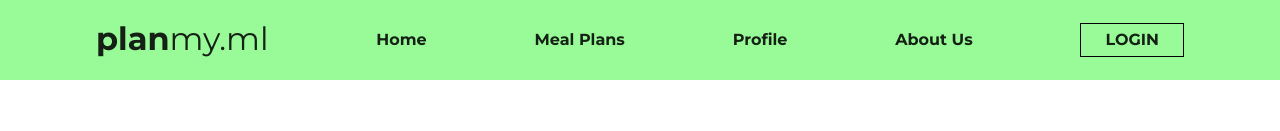
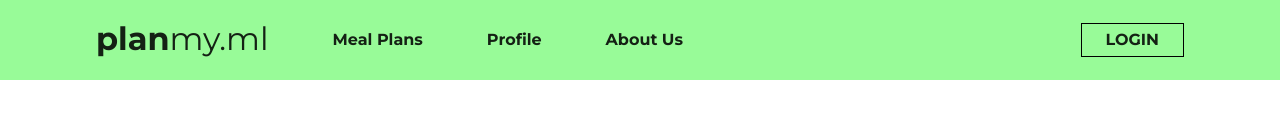
Before and after one commit to CS353T11/CS353TeamProject, a React (Create React App) app: page / in a window 1280 px wide. Shown: the top 131 px of the page. Built offline with nearby package versions, Linux system fonts and the light colour scheme; no server answers.

Commit message:
header fix

```diff
--- a/src/components/layout/loggedInHeader.js
+++ b/src/components/layout/loggedInHeader.js
@@ -21,9 +21,6 @@ export default class LoggedInHeader extends React.Component {
                     <NavLink to='/'><b className="bold">plan</b>my.ml</NavLink>
                 </span>
                 <span className="header-link">
-                    <NavLink to='/'>Home</NavLink>
-                </span>
-                <span className="header-link">
                     <NavLink to='/plan'>Meal Plans</NavLink>
                 </span>
                 <span className="header-link">
--- a/src/components/layout/loggedOutHeader.js
+++ b/src/components/layout/loggedOutHeader.js
@@ -8,9 +8,6 @@ export default class LoggedOutHeader extends React.Component {
             <header className="header">
                 <span className="header-brand">
                     <NavLink to='/'><b className="bold">plan</b>my.ml</NavLink>
-                </span>
-                <span className="header-link">
-                    <NavLink to='/'>Home</NavLink>
                 </span>
                 <span className="header-link">
                     <NavLink to='/register'>Meal Plans</NavLink>
--- a/src/scss/styles.scss
+++ b/src/scss/styles.scss
@@ -146,22 +146,26 @@ body, input, select, button {
   background-color: $primaryColor;
   display: flex;
   align-items: center;
-  justify-content: space-between;
+  justify-content: flex-start;
   .header-brand {
     font: normal 32px $sans-serif;
-    margin-bottom: 4px;
+    margin: 0 64px 4px 0;
     .bold {
       font-weight: bold;
     }
   }
   .header-link {
     font-weight: bold;
+    margin-right: 64px;
     &:hover {
       color: white;
     }
     &:active {
       color: white;
     }
+  }
+  .header-login {
+     margin-left: auto;
   }
 }
 
```
